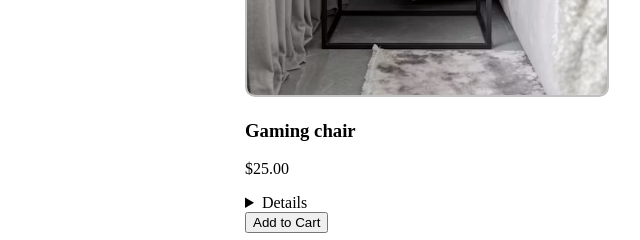
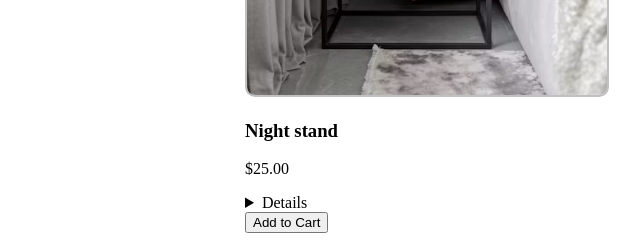
Before and after one commit to Adrian-Cassiday/2026, a plain HTML site: page products.html in a window 1280 px wide. Shown: the part 880-1120 px from the top of the page, 195-835 px from the left. Drawn offline with Linux system fonts and the light colour scheme.

Commit message:
Add files via upload

```diff
--- a/products.html
+++ b/products.html
@@ -69,7 +69,7 @@
             <img src="images/night-stand.avif" alt="Commpacted, simmple nightstand.">
             </a>
 
-            <h3>Gaming chair</h3>
+            <h3>Night stand</h3>
 
             <p>$25.00</p>
 
```
